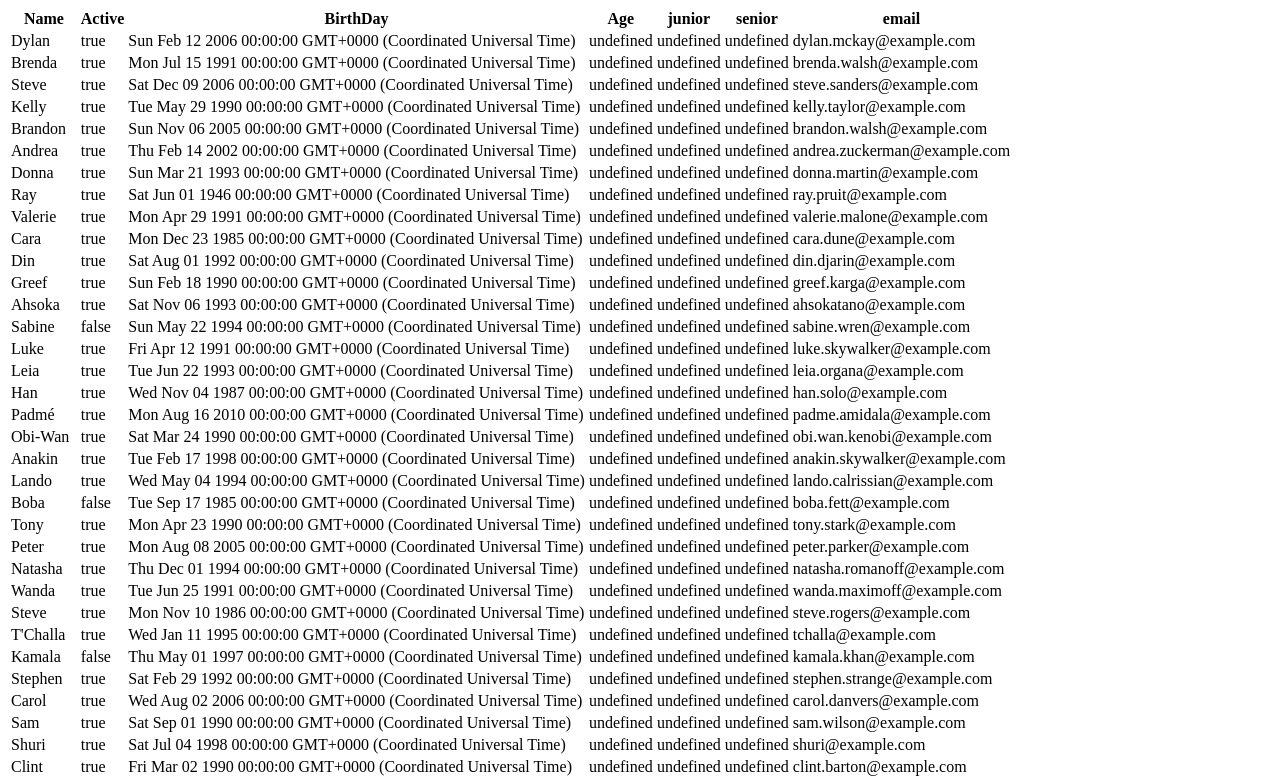
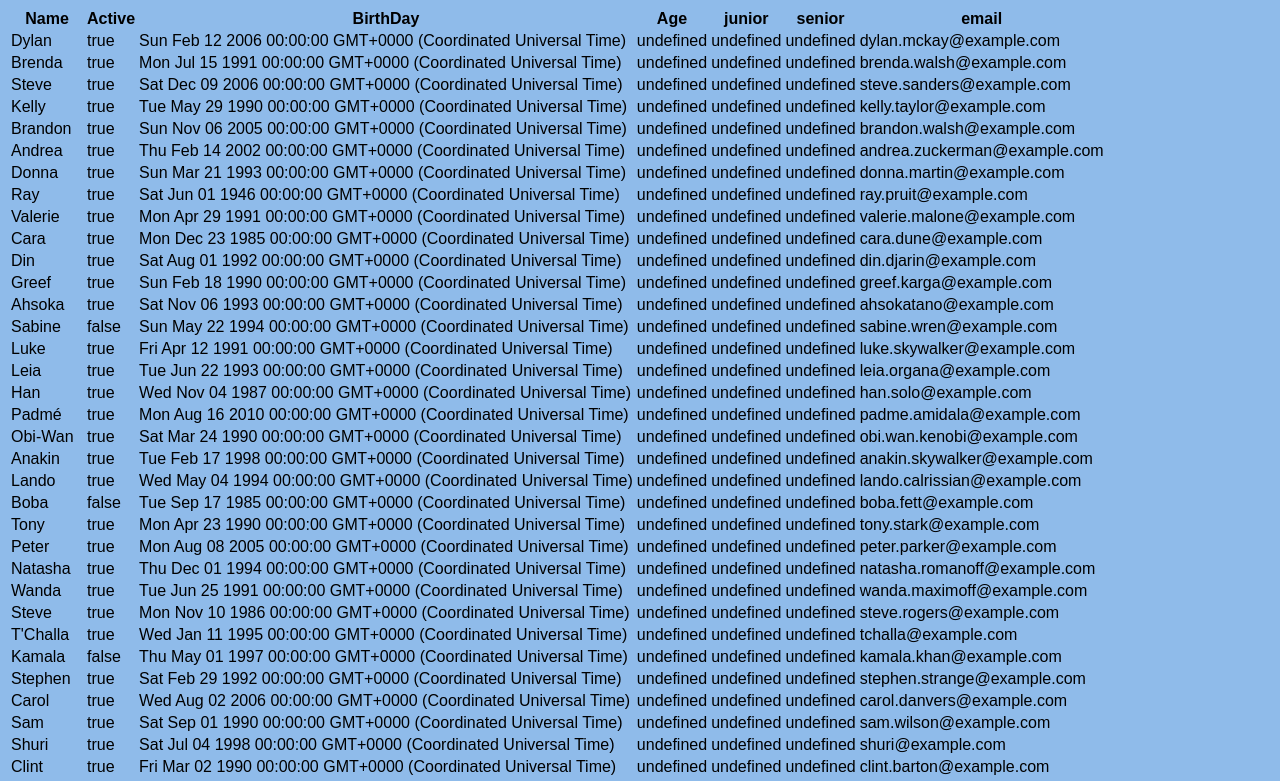
Before and after one commit to gustavwiese/oop-intro-excercises, a website: page excercise-3-members/index.html in a window 1280 px wide. Shown: the part 73-854 px from the top of the page. Drawn offline with Linux system fonts and the light colour scheme.

Commit message:
added css

```diff
--- a/excercise-3-members/index.html
+++ b/excercise-3-members/index.html
@@ -3,6 +3,7 @@
 <head>
   <meta charset="UTF-8">
   <meta name="viewport" content="width=device-width, initial-scale=1.0">
+  <link rel="stylesheet" href="style.css">
   <title>Members</title>
 </head>
 <body>
--- a/excercise-3-members/members.js
+++ b/excercise-3-members/members.js
@@ -16,7 +16,7 @@ async function fetchMembers() {
 async function buildMembersList() {
   const originalObjects = await fetchMembers();
 
-  for(const orgobj of originalObjects) {
+  for (const orgobj of originalObjects) {
     const memberObj = constructMember(orgobj);
     members.push(memberObj);
   }
@@ -25,8 +25,8 @@ async function buildMembersList() {
 function displayMembers(members) {
   const table = document.querySelector("table#members tbody");
   table.innerHTML = "";
-  for(const member of members) {
-    const html = /*html*/`
+  for (const member of members) {
+    const html = /*html*/ `
     <tr>
       <td>${member.name}</td>
       <td>${member.active}</td>
@@ -50,8 +50,8 @@ function constructMember(memberdata) {
     email: memberdata.email,
     gender: memberdata.gender,
     image: memberdata.image,
-    hasPayed: memberdata.hasPayed
-  }
+    hasPayed: memberdata.hasPayed,
+  };
 
   return MemberObject;
 }
--- /dev/null
+++ b/excercise-3-members/style.css
@@ -0,0 +1,4 @@
+body {
+  font-family: Arial, Helvetica, sans-serif;
+  background-color: rgba(92, 156, 225, 0.682);
+}
```
